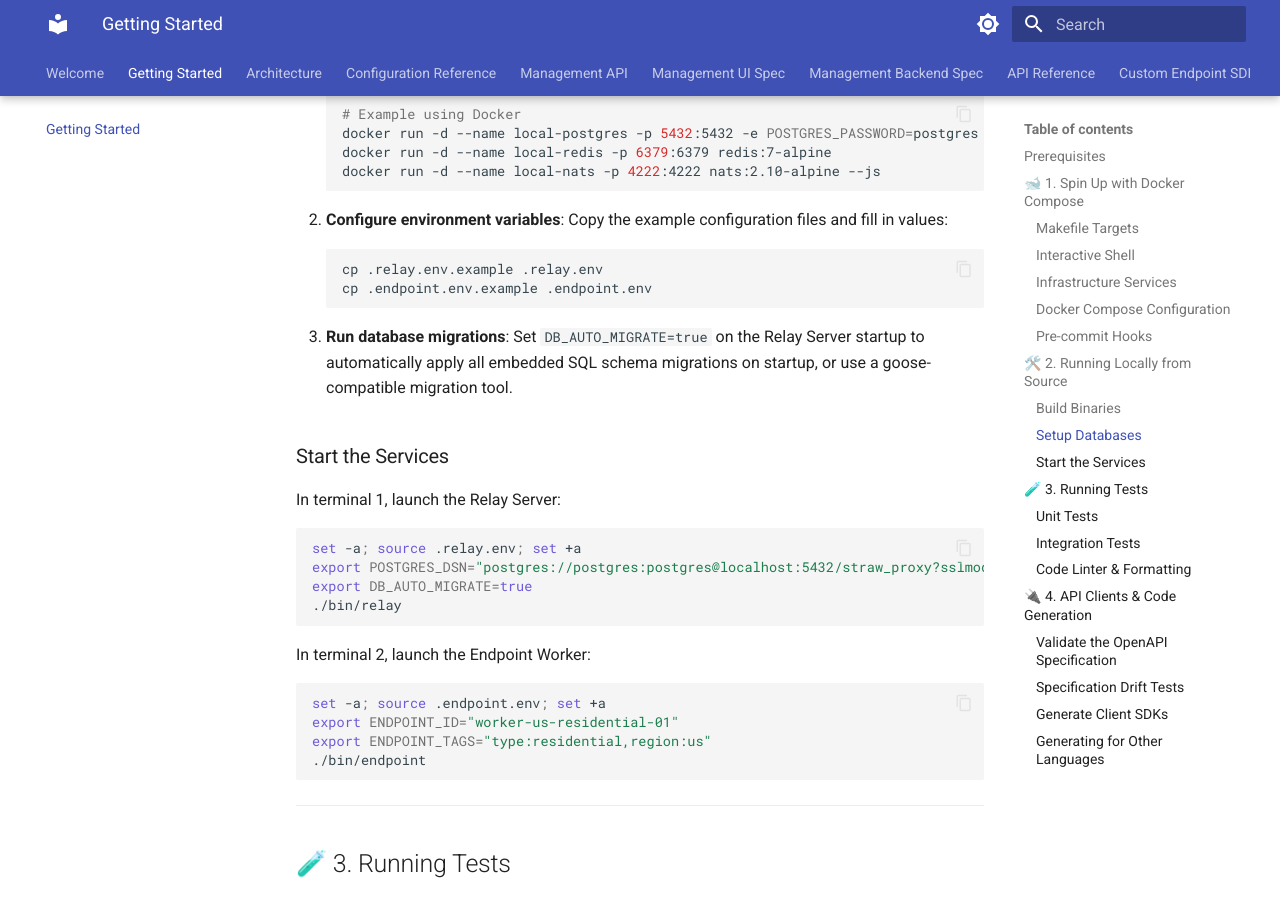
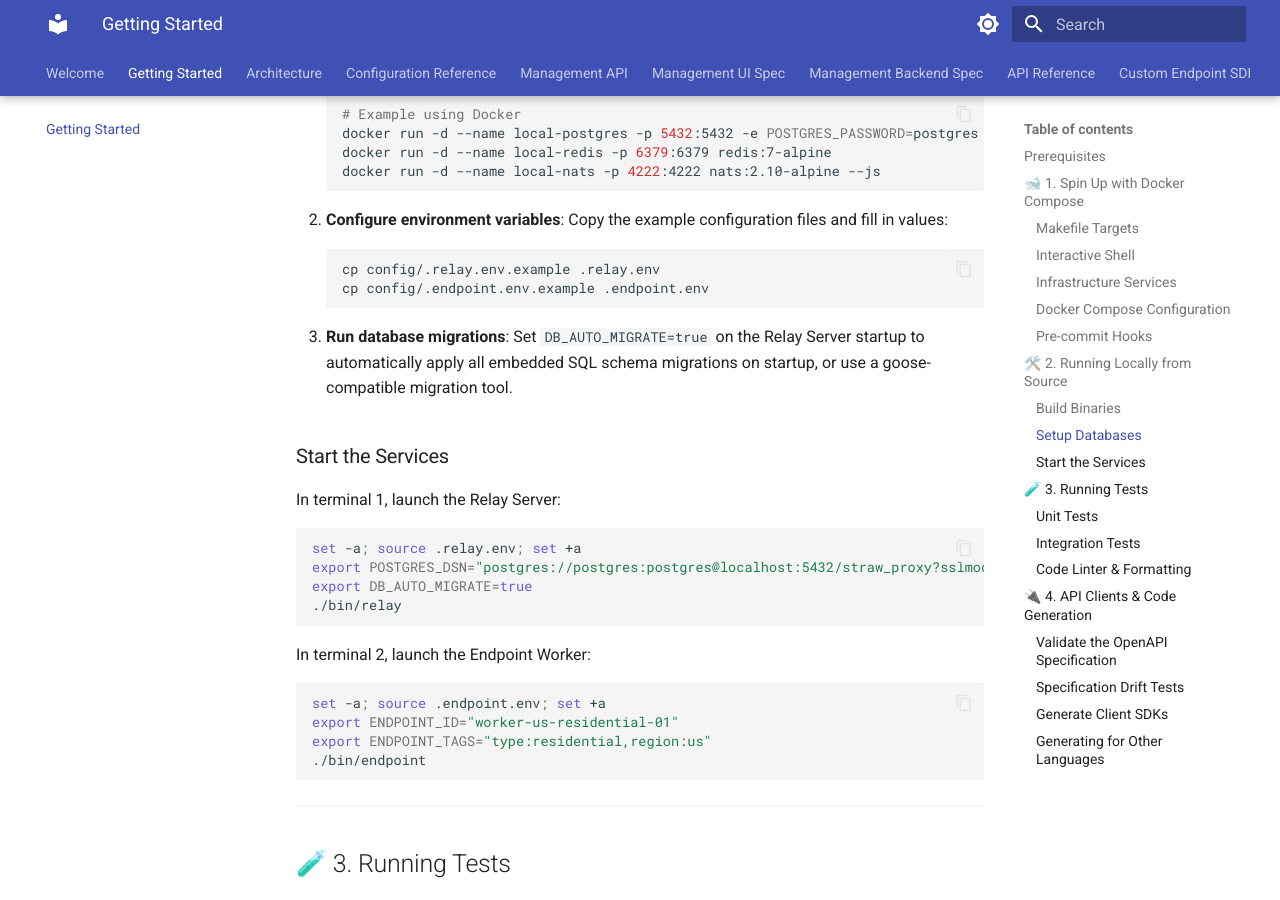
Before and after one commit to beremaran/straw-oss, an MkDocs documentation site: the page built from docs/getting-started.md, in a window 1280 px wide and 900 px high, scrolled down 4726 px. Built offline with MkDocs 1.6.1 and Material for MkDocs 9.7.7, drawn with Linux system fonts in a browser that asks for light colours; some of the changed text lies outside the part shown.

Commit message:
chore: organize Docker and config files into dedicated directories
Move Dockerfiles, docker-compose files, and .dockerignore into docker/.
Move .env example files into config/.
Move web/management Docker files into web/management/docker/.
Update all references in Makefile, scripts/dev.sh, docs/getting-started.md,
and AGENTS.md.

````diff
--- a/docs/getting-started.md
+++ b/docs/getting-started.md
@@ -62,7 +62,7 @@
   relay-server:
     build:
       context: .
-      dockerfile: .docker/Dockerfile
+      dockerfile: docker/Dockerfile
       args:
         BINARY_NAME: relay
     container_name: straw-relay
@@ -90,7 +90,7 @@
   endpoint-worker:
     build:
       context: .
-      dockerfile: .docker/Dockerfile
+      dockerfile: docker/Dockerfile
       args:
         BINARY_NAME: endpoint
 
@@ -227,8 +227,8 @@
 
 2. **Configure environment variables**: Copy the example configuration files and fill in values:
    ```bash
-   cp .relay.env.example .relay.env
-   cp .endpoint.env.example .endpoint.env
+   cp config/.relay.env.example .relay.env
+   cp config/.endpoint.env.example .endpoint.env
    ```
 
 3. **Run database migrations**: Set `DB_AUTO_MIGRATE=true` on the Relay Server startup to automatically apply all embedded SQL schema migrations on startup, or use a goose-compatible migration tool.
````
Also changed, not shown: other parts of docs/getting-started.md (+1 -1 lines), AGENTS.md (+1 -1 lines), 22 other files.
